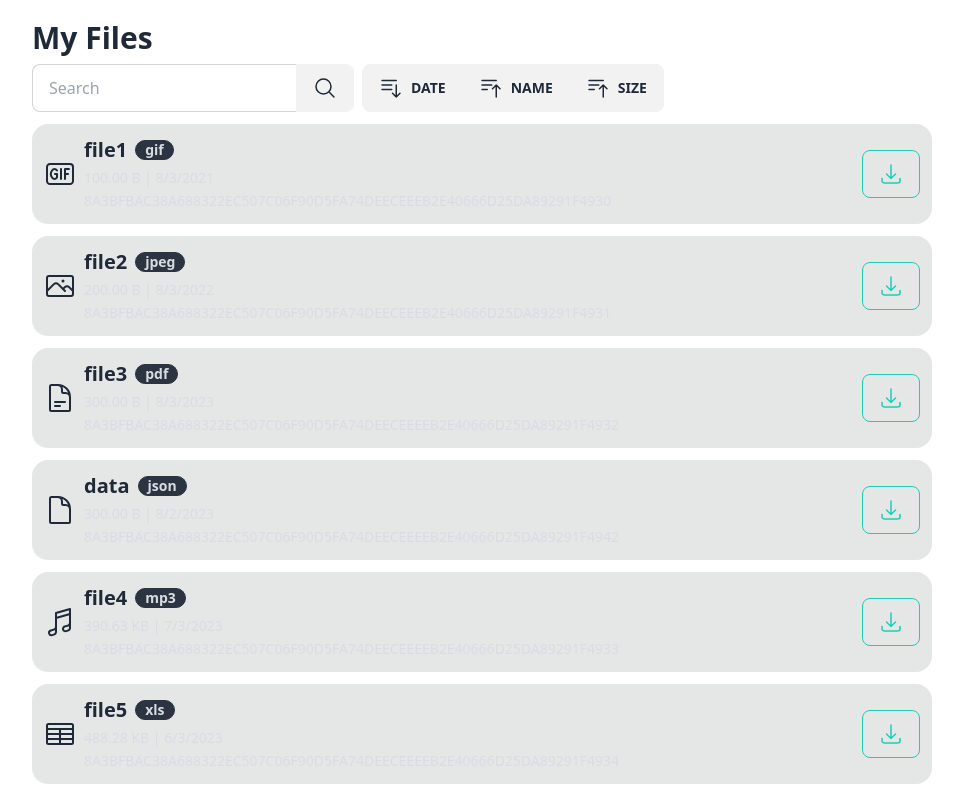
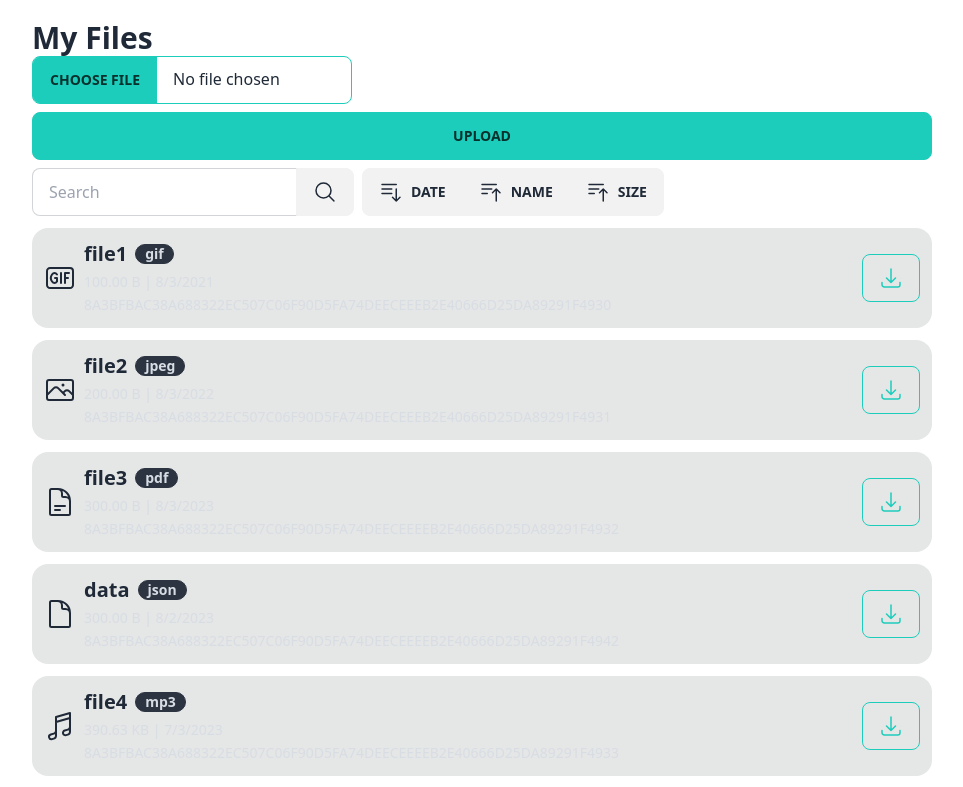
Before and after one commit to alefmanvladimir/BigFiles, a React (Vite) app in the folder ton-drive-frontend/: page / in a window 1280 px wide. Shown: the top 787 px of the page, without its empty margins (158-1121 px from the left). Built offline with nearby package versions, Linux system fonts and the light colour scheme; what @tonconnect/ui-react would draw is missing.

Commit message:
Temporal upload file form

```diff
--- a/ton-drive-frontend/src/pages/FilesListPage.tsx
+++ b/ton-drive-frontend/src/pages/FilesListPage.tsx
@@ -1,9 +1,11 @@
 import FilesNavigation from "../widgets/FilesNavigation"
+import FileUpload from "../widgets/FileUpload"
 
 export default function FilesListPage() {
   return (
     <>
       <h1 className="font-bold text-3xl">My Files</h1>
+      <FileUpload />
       <FilesNavigation />
     </>
   )
--- /dev/null
+++ b/ton-drive-frontend/src/widgets/FileUpload.tsx
@@ -0,0 +1,32 @@
+import { type FormEvent } from "react"
+
+export interface FileUploadProps {
+  className?: string;
+}
+
+export default function FileUpload({ className = '' }: FileUploadProps) {
+
+  async function handleFileUpload(e: FormEvent<HTMLFormElement>) {
+    e.preventDefault()
+    const formData = new FormData(e.currentTarget)
+    const file = formData.get('file')
+    console.log(file)
+
+    const response = await fetch('http://127.0.0.1:3000/upload', {
+      method: 'POST',
+      body: formData
+    });
+    console.log(response)
+  }
+
+  return (
+    <>
+      <form onSubmit={handleFileUpload} encType='multipart/form-data' className={`form-control gap-y-2 ${className}`}>
+        <input type='file' name='file' className="file-input file-input-bordered file-input-accent w-full max-w-xs" />
+        <button type='submit' className="btn btn-accent">
+          Upload
+        </button>
+      </form>
+    </>
+  )
+}
```
